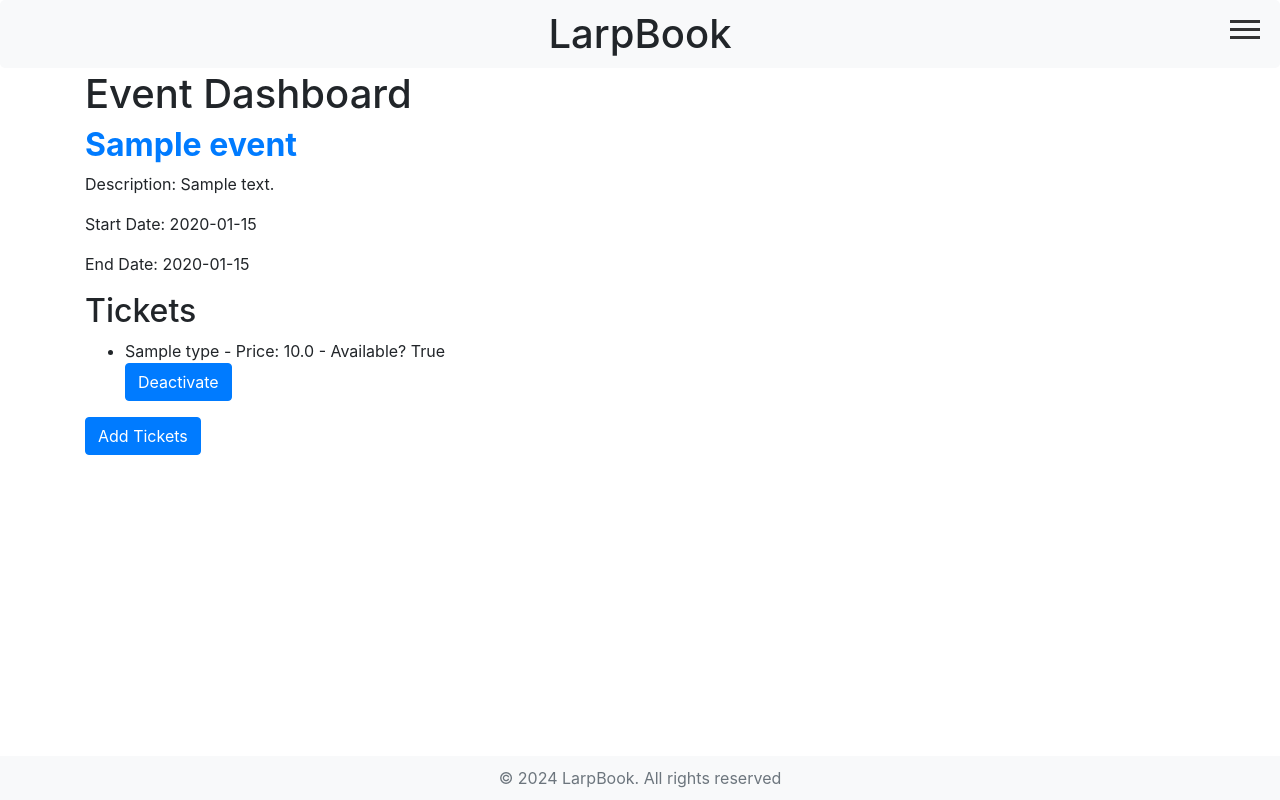
After one commit to timkchapman/DSP, a Flask app: page /events/event_dashboard/1 in a window 1280 px wide. The commit adds this page. Run offline with Flask 3, Linux system fonts and the light colour scheme; a user stored in the database is signed in; tables that the repository leaves empty hold one stand-in row (values such as "Sample post"); parts of the project's set-up code (start-up, migrations or seed data) failed here and were passed over; some libraries are stand-ins or nearby versions.

```diff
--- a/LarpBook/Auth/routes.py
+++ b/LarpBook/Auth/routes.py
@@ -87,7 +87,6 @@ def register():
             new_user_album = models.Album(
                 name = 'default',
                 description = 'Default album for {User.username}',
-                cover_image_id = 1,
                 user_id = user_id,
                 event_id = None
             )
--- a/LarpBook/Events/routes.py
+++ b/LarpBook/Events/routes.py
@@ -2,14 +2,13 @@ from flask import render_template, request, redirect, url_for, flash, jsonify
 from flask_paginate import Pagination
 from LarpBook.Events import bp
 from LarpBook.extensions import db
-from LarpBook.Models import models
+from LarpBook.Models.models import Event, User, Venue, Album, Image, EventWall, VenueWall, TicketType
 from LarpBook.Utils import geocode, authorisation
 from datetime import datetime
 from config import Config
-from LarpBook.Static.Forms.forms import EventForm, AddTicketForm
+from LarpBook.Static.Forms.forms import EventForm, AddTicketForm, PaymentMethodForm
 from LarpBook.Utils.authorisation import organiser_login_required
 from flask_login import current_user
-
 
 @bp.route('/')
 def index():
@@ -17,9 +16,9 @@ def index():
     page = request.args.get('page', 1, type=int)
     per_page = 4
 
-    events = models.Event.query.all()
+    events = Event.query.all()
 
-    organisers = models.User.query.filter(models.User.id.in_([event.organiser_id for event in events])).all()
+    organisers = User.query.filter(User.id.in_([event.organiser_id for event in events])).all()
     organiser_names = {organiser.id: organiser.username for organiser in organisers}
 
     combined_data = []
@@ -46,26 +45,28 @@ def index():
 
 @bp.route('/categories/')
 def categories():
-    return render_template('events/categories.html')
+
+    logged_in = authorisation.is_user_logged_in()
+    return render_template('events/categories.html', logged_in=logged_in)
 
 @bp.route('/event/<int:event_id>/')
 def event_page(event_id):
     logged_in = authorisation.is_user_logged_in()
-    event = models.Event.query.get_or_404(event_id)
-    album = models.Album.query.filter(models.Album.event.has(id=event_id)).first()
+    event = Event.query.get_or_404(event_id)
+    album = Album.query.filter(Album.event.has(id=event_id)).first()
     if album:
         print("Album Found")
-        cover_image = models.Image.query.filter_by(album_id=album.id).first()
+        cover_image = Image.query.filter_by(album_id=album.id).first()
         if cover_image:
             print("Cover Image Found")
             print(cover_image.location)
     else:
         cover_image = None
         print("Cover Image Not Found")
-    organiser = models.User.query.get(event.organiser_id)
+    organiser = User.query.get(event.organiser_id)
 
     venue = event.venue_id
-    venue = models.Venue.query.get(venue)
+    venue = Venue.query.get(venue)
     address = ", ".join(filter(None, [venue.name, venue.address1, venue.address2, venue.city, venue.county, venue.postcode]))
     geocode_address = address.replace(",", " ")
     latlng = geocode.geocode(geocode_address)
@@ -74,7 +75,10 @@ def event_page(event_id):
     else:
         lat, lng = None, None
 
-    return render_template('events/event.html', event=event, image = cover_image, organiser = organiser, address = address, lat = lat, lng = lng, logged_in=logged_in)
+    tickets = TicketType.query.filter_by(event=event_id).all()
+    for ticket in tickets:
+        print(ticket, ticket.available)
+    return render_template('events/event.html', event=event, image = cover_image, organiser = organiser, address = address, venue = venue, lat = lat, lng = lng, logged_in=logged_in, tickets = tickets)
 
 @bp.route('/create/', methods=['GET', 'POST'])
 @organiser_login_required
@@ -83,7 +87,7 @@ def create_event():
     form = EventForm()
 
     if form.validate_on_submit():
-        venue = models.Venue.query.filter_by(
+        venue = Venue.query.filter_by(
             name = form.venue.data,
             address1 = form.address1.data,
             address2 = form.address2.data,
@@ -95,7 +99,7 @@ def create_event():
         if venue:
             venue_id = venue.id
         else:
-            new_venue = models.Venue(
+            new_venue = Venue(
                 name = form.venue.data,
                 address1 = form.address1.data,
                 address2 = form.address2.data,
@@ -107,12 +111,12 @@ def create_event():
             db.session.commit()
             venue_id = new_venue.id
 
-            New_venue_wall = models.VenueWall(
+            New_venue_wall = VenueWall(
                 venue=new_venue.id
             )
             db.session.add(New_venue_wall)
 
-        new_event = models.Event(
+        new_event = Event(
             organiser_id=current_user.id,
             name=form.name.data,
             description=form.description.data,
@@ -123,23 +127,23 @@ def create_event():
         db.session.add(new_event)
         db.session.commit()
 
-        new_wall = models.EventWall(
+        new_wall = EventWall(
             event=new_event.id
         )
         db.session.add(new_wall)
 
-        new_album = models.Album(
+        new_album = Album(
             name= 'Default',
             description= 'album for : ' + new_event.name,
             event_id=new_event.id
         )
         db.session.add(new_album)
         db.session.commit()
-        album = models.Album.query.filter_by(event_id=new_event.id).first()
+        album = Album.query.filter_by(event_id=new_event.id).first()
         print(album.id)
         print("Album Added")
 
-        new_image = models.Image(
+        new_image = Image(
             name = 'Default',
             location = 'Images/default.jpg',
             album_id = new_album.id,
@@ -147,7 +151,7 @@ def create_event():
         )
         db.session.add(new_image)
         db.session.commit()
-        image = models.Image.query.filter_by(album_id=new_album.id).first()
+        image = Image.query.filter_by(album_id=new_album.id).first()
         print(image.id)
         print("Image Added")
 
@@ -160,32 +164,139 @@ def create_event():
 def check_venue():
     name = request.args.get('name')
     if name:
-        matching_venues = models.Venue.query.filter(models.Venue.name.ilike(f'%{name}%')).all()
+        matching_venues = Venue.query.filter(Venue.name.ilike(f'%{name}%')).all()
         venue_names = [{'name': venue.name} for venue in matching_venues]
         return jsonify(venue_names)
     return jsonify([])
 
-@bp.route('/add_tickets/<int:event_id>', methods=['POST'])
+# Route for the events dashboard
+@bp.route('/event_dashboard/<int:event_id>', methods=['GET', 'POST'])
+@organiser_login_required
+def event_dashboard(event_id):
+    logged_in = authorisation.is_user_logged_in()
+    event = Event.query.get_or_404(event_id)
+
+    if event.organiser_id != current_user.id:
+        flash('You do not have permission to access this page.', 'error')
+        return redirect(url_for('events.event_page', event_id=event.id))
+
+    tickets = TicketType.query.filter_by(event=event_id).all()
+
+    return render_template('events/event_dashboard.html', logged_in = logged_in, event=event, tickets = tickets)
+
+# Route for editing event information
+@bp.route('/event_dashboard/<int:event_id>/edit', methods=['GET', 'POST'])
+@organiser_login_required
+def edit_event(event_id):
+    logged_in = authorisation.is_user_logged_in()
+    event = Event.query.get_or_404(event_id)
+
+    if event.organiser_id != current_user.id:
+        flash('You do not have permission to edit this event.', 'error')
+        return redirect(url_for('events.event_page', event_id=event.id))
+
+    form = EventForm(obj=event)
+    if form.validate_on_submit():
+        form.populate_obj(event)
+        db.session.commit()
+        flash('Event updated successfully', 'success')
+        return redirect(url_for('events.event_dashboard', logged_in = logged_in, event_id=event.id))
+
+    return render_template('events/edit_event.html', form=form, event=event)
+
+@bp.route('/event_dashboard/<int:event_id>/add_ticket', methods=['GET','POST'])
 @organiser_login_required
 def add_tickets(event_id):
-    event = models.Event.query.get_or_404(event_id)
+    logged_in = authorisation.is_user_logged_in()
+    event = Event.query.get_or_404(event_id)
     if not event.organiser_id == current_user.id:
         flash('You do not have permission to add tickets to this event.', 'error')
         return redirect(url_for('events.event', event_id=event.id))  # Redirect to event detail page or somewhere else
 
     form = AddTicketForm()
     if form.validate_on_submit():
-        new_ticket = models.TicketType(
+        deposit_amount = form.deposit_amount.data if form.depositable.data else 0
+        new_ticket = TicketType(
             event=event_id,
             name=form.name.data,
             price=form.price.data,
             description=form.description.data,
-            available=form.available.data,
+            depositable=form.depositable.data,
+            deposit_amount=form.deposit_amount.data,
             max_tickets=form.max_tickets.data,
             tickets_sold=0
         )
         db.session.add(new_ticket)
         db.session.commit()
         flash('Ticket added successfully', 'success')
-        return redirect(url_for('events.event', event_id=event.id))
-    return render_template('events/add_tickets.html', form=form, event=event)
+        return redirect(url_for('events.event_dashboard', event_id=event.id))
+    return render_template('events/add_ticket.html', logged_in = logged_in, form=form, event=event)
+
+@bp.route('/event_dashboard/<int:ticket_id>/edit_ticket', methods=['GET', 'POST'])
+@organiser_login_required
+def edit_ticket(ticket_id):
+    logged_in = authorisation.is_user_logged_in()
+    ticket = TicketType.query.get_or_404(ticket_id)
+    event = Event.query.get_or_404(ticket.event)
+
+    if event.organiser_id != current_user.id:
+        flash('You do not have permission to edit this ticket.', 'error')
+        return redirect(url_for('events.event_page', event_id=event.id))
+
+    form = AddTicketForm(obj=ticket)
+    if form.validate_on_submit():
+        form.populate_obj(ticket)
+        db.session.commit()
+        flash('Ticket updated successfully', 'success')
+        return redirect(url_for('events.event_dashboard', event_id=event.id))
+    return render_template('events/edit_ticket.html', logged_in = logged_in, form=form, ticket=ticket, event=event)
+
+@bp.route('/event_dashboard/<int:ticket_id>/delete_ticket', methods=['GET', 'POST'])
+@organiser_login_required
+def delete_ticket(ticket_id):
+    ticket = TicketType.query.get_or_404(ticket_id)
+    event = Event.query.get_or_404(ticket.event)
+
+    if event.organiser_id != current_user.id:
+        flash('You do not have permission to delete this ticket.', 'error')
+        return redirect(url_for('events.event_page', event_id=event.id))
+
+    db.session.delete(ticket)
+    db.session.commit()
+    flash('Ticket deleted successfully', 'success')
+    return redirect(url_for('events.event_page', event_id=event.id))
+
+from flask import request
+
+@bp.route('/toggle_ticket_active/<int:ticket_id>', methods=['POST'])
+@organiser_login_required
+def toggle_ticket_active(ticket_id):
+    ticket = TicketType.query.get_or_404(ticket_id)
+
+    if ticket.ticket_event.organiser_id != current_user.id:
+        return jsonify({'error': 'You do not have permission to toggle this ticket'})
+
+    # Toggle the available status of the ticket
+    ticket.available = not ticket.available
+    db.session.commit()
+    flash('Ticket active status updated successfully', 'success')
+
+    return redirect(url_for('events.event_dashboard', event_id=ticket.event))
+
+@bp.route('/purchase_ticket/<int:ticket_id>', methods=['GET','POST'])
+def purchase_ticket(ticket_id):
+    logged_in = authorisation.is_user_logged_in()
+    ticket = TicketType.query.get_or_404(ticket_id)
+
+    form = PaymentMethodForm()
+
+    if request.method == 'POST':
+        if form.validate_on_submit():
+            ticket.tickets_sold += 1
+            db.session.commit()
+            flash('Ticket purchased successfully', 'success')
+            return redirect(url_for('events.event_page', event_id=ticket.event))
+        else:
+            flash('There was an error processing your payment', 'error')
+
+    return render_template('events/purchase_ticket.html', ticket=ticket, logged_in=logged_in)
--- a/LarpBook/Models/Miscelanious/tickettype.py
+++ b/LarpBook/Models/Miscelanious/tickettype.py
@@ -7,6 +7,10 @@ class TicketType(db.Model, SerializerMixin):
     name = db.Column(db.String(100), nullable=False)
     price = db.Column(db.Float, nullable=False)
     description = db.Column(db.String(1000), nullable=False)
-    available = db.Column(db.Boolean, nullable=False)
+    depositable = db.Column(db.Boolean, nullable=False)
+    deposit_amount = db.Column(db.Float, nullable=True)
+    available = db.Column(db.Boolean, default=False)
     max_tickets = db.Column(db.Integer, nullable=False)
     tickets_sold = db.Column(db.Integer, nullable=False)
+
+    ticket_event = db.relationship('Event', backref='tickets')
--- a/LarpBook/Models/Users/paymentmethod.py
+++ b/LarpBook/Models/Users/paymentmethod.py
@@ -12,4 +12,3 @@ class PaymentMethod(db.Model, SerializerMixin):
     billing_postcode = db.Column(db.String(100), nullable=False)
     billing_city = db.Column(db.String(100), nullable=False)
     billing_country = db.Column(db.String(100), nullable=False)
-    timestamp = db.Column(db.DateTime, nullable=False)
--- a/LarpBook/Static/Forms/addtickets.py
+++ b/LarpBook/Static/Forms/addtickets.py
@@ -1,10 +1,11 @@
 from flask_wtf import FlaskForm
 from wtforms import StringField, FloatField, BooleanField,IntegerField
-from wtforms.validators import InputRequired, NumberRange, Length
+from wtforms.validators import InputRequired, NumberRange, Length, Optional
 
 class AddTicketForm(FlaskForm):
     name = StringField('Name', validators=[InputRequired(), Length(max=100)])
     price = FloatField('Price', validators=[InputRequired(), NumberRange(min=0)])
     description = StringField('Description', validators=[InputRequired(), Length(max=1000)])
-    available = BooleanField('Available')
+    depositable = BooleanField('Depositable')
+    deposit_amount = FloatField('Deposit Amount', validators=[Optional(), NumberRange(min=0)])
     max_tickets = IntegerField('Maximum Tickets', validators=[InputRequired(), NumberRange(min=1)])
--- a/LarpBook/Static/Forms/forms.py
+++ b/LarpBook/Static/Forms/forms.py
@@ -2,3 +2,4 @@ from .login import LoginForm
 from .registration import RegistrationForm
 from .createevent import EventForm
 from .addtickets import AddTicketForm
+from .payment import PaymentMethodForm
--- /dev/null
+++ b/LarpBook/Templates/Events/event_dashboard.html
@@ -0,0 +1,35 @@
+{% extends "base.html" %}
+
+{% block title %}Event Dashboard{% endblock %}
+
+{% block content %}
+<div class="container">
+    <h1>Event Dashboard</h1>
+    <h2><strong><a href="{{ url_for('events.event_page', event_id=event.id) }}">{{ event.name }}</a></strong></h2>
+    <p>Description: {{ event.description }}</p>
+    <p>Start Date: {{ event.start_date }}</p>
+    <p>End Date: {{ event.end_date }}</p>
+    <h2>Tickets</h2>
+    {% if tickets %}
+    <ul>
+        {% for ticket in tickets %}
+        <li>{{ ticket.name }} - Price: {{ ticket.price }} - Available? {{ ticket.available }}
+            <form action="{{ url_for('events.toggle_ticket_active', ticket_id=ticket.id) }}" method="post">
+                <input type="hidden" name="csrf_token" value="{{ csrf_token() }}">
+                <button type="submit" class="btn btn-primary">
+                    {% if ticket.available %}
+                    Deactivate
+                    {% else %}
+                    Activate
+                    {% endif %}
+                </button>
+            </form>
+        </li>
+        {% endfor %}
+    </ul>
+    {% else %}
+    <p>No tickets available for this event.</p>
+    {% endif %}
+    <a href="{{ url_for('events.add_tickets', event_id=event.id) }}" class="btn btn-primary">Add Tickets</a>
+</div>
+{% endblock %}
--- /dev/null
+++ b/LarpBook/Templates/Events/purchase_ticket.html
@@ -0,0 +1,5 @@
+{% extends 'base.html' %}
+
+{% block content %}
+<h2>Purchase Ticket</h2>
+{% endblock %}
--- a/LarpBook/Templates/base.html
+++ b/LarpBook/Templates/base.html
@@ -68,7 +68,7 @@
 
         .content {
             width: 100vw;
-            height: calc(100vh- 120px);
+            height: calc(100vh- 150px);
             margin-top: 50px;
             padding: 20px;
 
--- a/LarpBook/Templates/index.html
+++ b/LarpBook/Templates/index.html
@@ -240,7 +240,6 @@
         </div>
     </div>
 </div>
-</div>
 {% endblock %}
 
 {% block scripts %}
```
Also changed, not shown: LarpBook/Static/Forms/payment.py (added, +13 -0 lines), LarpBook/Templates/Events/add_ticket.html (added, +78 -0 lines), LarpBook/Templates/Events/add_tickets.html (deleted, +0 -49 lines), LarpBook/Templates/Events/event.html (+56 -3 lines), LarpBook/Templates/Users/user.html (+95 -5 lines), LarpBook/User/routes.py (+10 -0 lines), config.py (+7 -0 lines).
